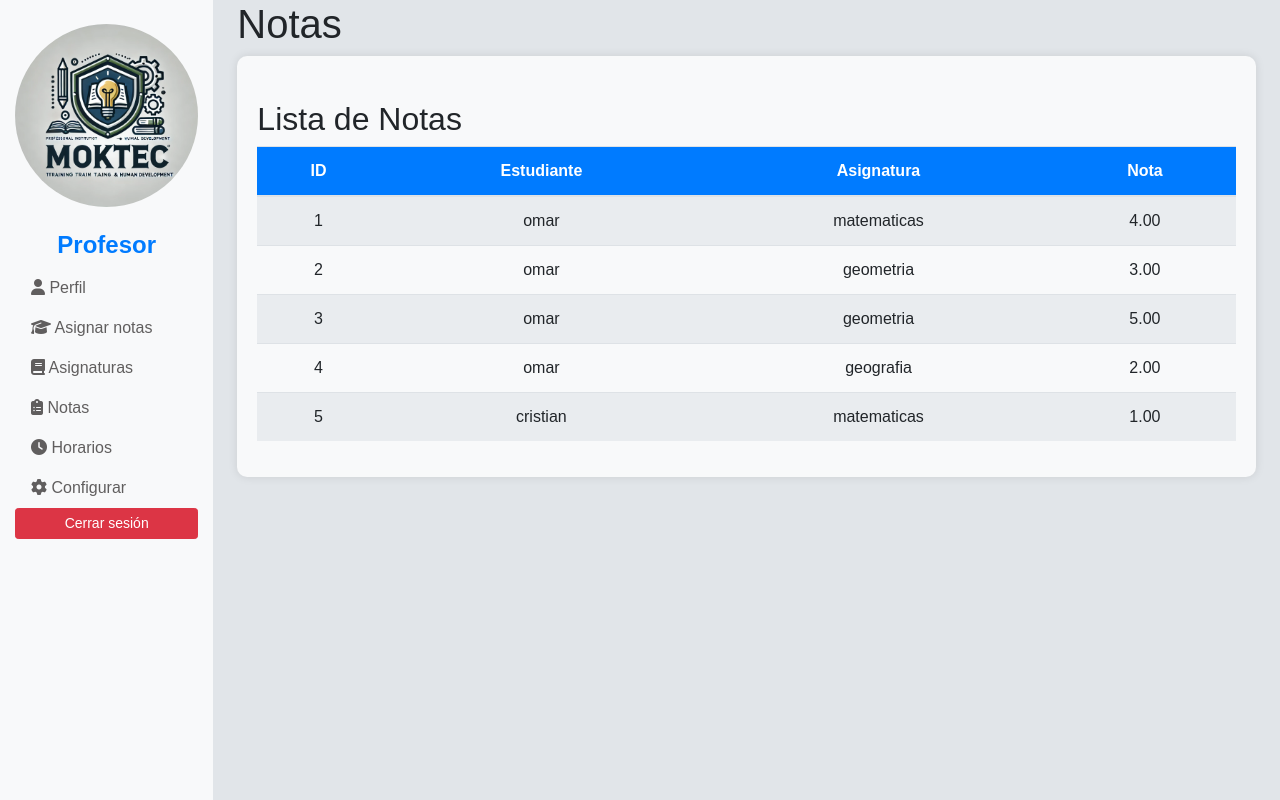
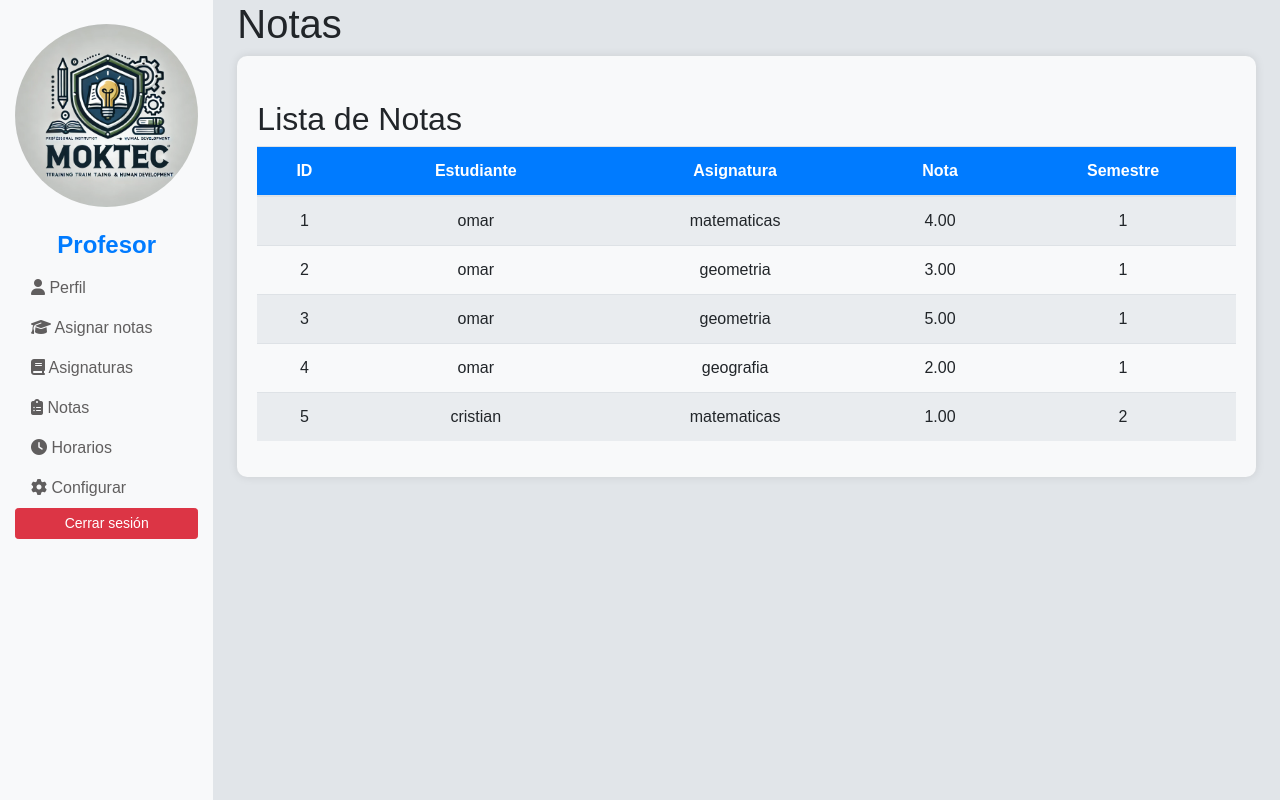
Before and after one commit to omarckg/WEB-AVANZADA, a Flask app: page /notas in a window 1280 px wide. Run offline with Flask 3, Linux system fonts and the light colour scheme; a user stored in the database is signed in; data comes from the database, SQL or seed files in the repository; some libraries are stand-ins or nearby versions.

Commit message:
detalles tabla

```diff
--- a/app.py
+++ b/app.py
@@ -370,7 +370,7 @@ def notas():
     connection = get_db_connection()
     cursor = connection.cursor()
     cursor.execute("""
-        SELECT n.id, u.username AS estudiante, a.nombre AS asignatura, n.nota
+        SELECT n.id, u.username AS estudiante, a.nombre AS asignatura, n.nota, u.semestre
         FROM notas n
         JOIN users u ON n.estudiante_id = u.id
         JOIN asignaturas a ON n.asignatura_id = a.id
--- a/templates/Notas.html
+++ b/templates/Notas.html
@@ -68,6 +68,7 @@
                                 <th>Estudiante</th>
                                 <th>Asignatura</th>
                                 <th>Nota</th>
+                                <th>Semestre</th>
                             </tr>
                         </thead>
                         <tbody>
@@ -77,6 +78,7 @@
                                 <td>{{ nota[1] }}</td>
                                 <td>{{ nota[2] }}</td>
                                 <td>{{ nota[3] }}</td>
+                                <td>{{ nota[4] }}</td>
                             </tr>
                             {% endfor %}
                         </tbody>
```
